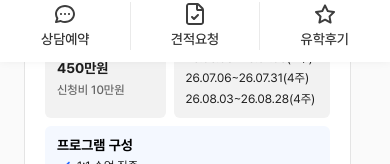
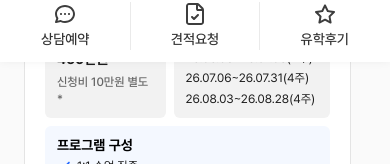
Before and after one commit to bp4sp4/KorhrdStudyAbroad, a Next.js app: page /program in a window 390 px wide. Shown: the part 782-946 px from the top of the page. Built offline with nearby package versions, Linux system fonts and the light colour scheme; no server answers.

Commit message:
update program mobile layout

```diff
--- a/src/app/(main)/program/page.tsx
+++ b/src/app/(main)/program/page.tsx
@@ -18,7 +18,7 @@ const PROGRAM_CARDS: ProgramCard[] = [
     title: '필리핀 세부 4주',
     tags: ['초2~중3', '🐥 나홀로'],
     price: '450만원',
-    priceNote: '신청비 10만원',
+    priceNote: '신청비 10만원 별도*',
     schedules: ['26.06.08~26.07.03(4주)', '26.07.06~26.07.31(4주)', '26.08.03~26.08.28(4주)'],
     composition: ['1:1 수업 집중', '소그룹 수업', '아시아 학생 연합캠프', '액티비티'],
   },
```
